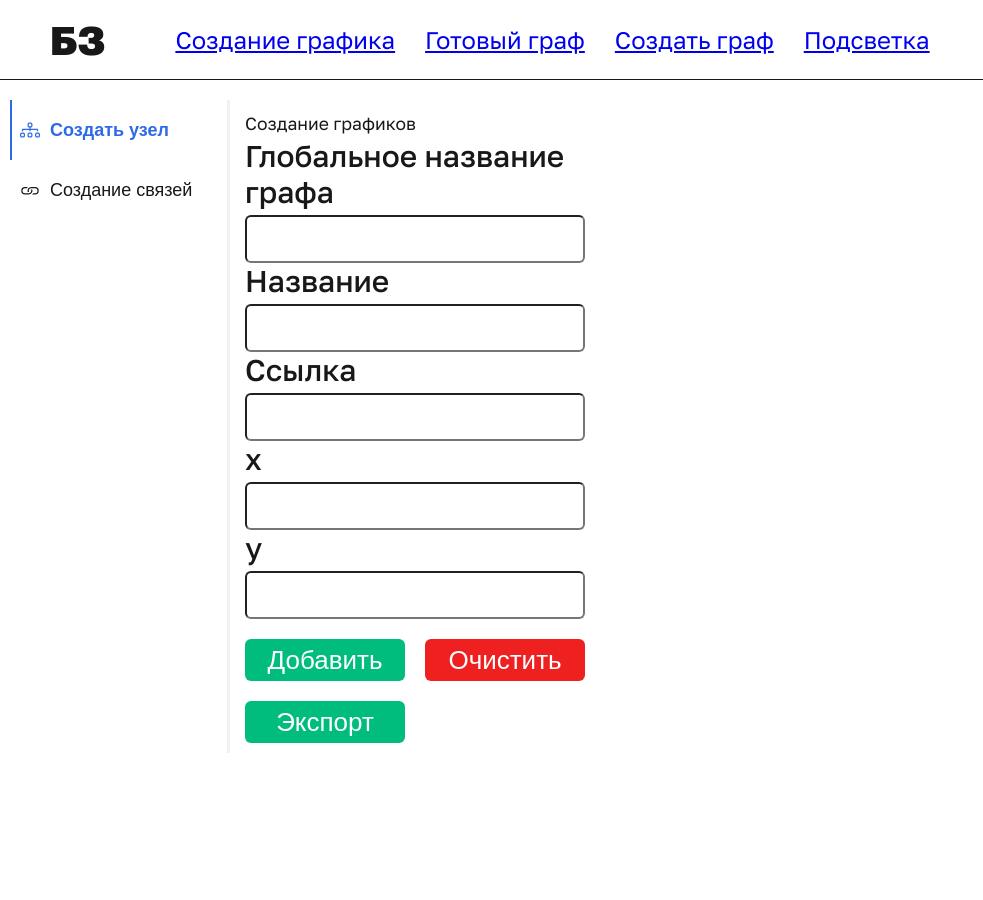
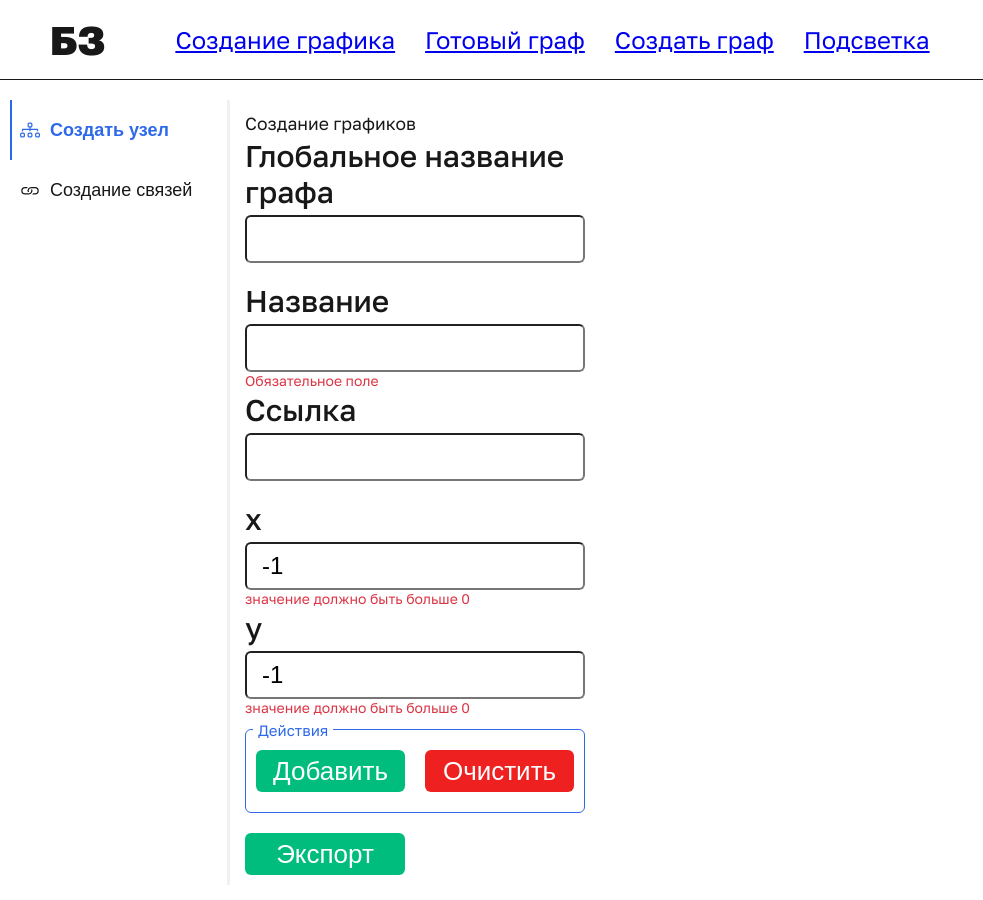
Before and after one commit to NoNamePablos/vueviplomrepo, a Vue app in the folder graph/: page /#/grpah-creater in a window 1280 px wide. Shown: the whole page, without its empty margins (0-983 px from the left). Built offline with nearby package versions, Linux system fonts and the light colour scheme.

Commit message:
Сделал валидацию улучшил компонент инпута,формы,кнопки

```diff
--- a/graph/package.json
+++ b/graph/package.json
@@ -11,6 +11,7 @@
     "echarts": "^5.4.1",
     "highlight.js": "^11.7.0",
     "sass": "^1.58.3",
+    "uuidv4": "^6.2.13",
     "vue": "^3.2.47",
     "vue-router": "^4.1.6"
   },
--- a/graph/src/components/previewCard/PreviewCard.vue
+++ b/graph/src/components/previewCard/PreviewCard.vue
@@ -14,11 +14,11 @@
     <div class="preview-card__body" v-else>
 
       <div class="preview-card__prop">
-        <h3 class="preview-card__prop-title">От:</h3>
+        <h3 class="preview-card__prop-title">Откуда:</h3>
         <div class="preview-card__title">{{ data?.source?.name}}</div>
       </div>
       <div class="preview-card__prop">
-        <h3 class="preview-card__prop-title">К:</h3>
+        <h3 class="preview-card__prop-title">Куда:</h3>
         <div class="preview-card__title">{{ data?.target?.name }}</div>
       </div>
     </div>
--- a/graph/src/components/ui/BaseButton.vue
+++ b/graph/src/components/ui/BaseButton.vue
@@ -1,5 +1,5 @@
 <template>
-  <button class="button" :class="classes">
+  <button class="button" :disabled="isDisabled||false"  :class="classes">
     <slot></slot>
   </button>
 </template>
@@ -7,7 +7,17 @@
 <script setup>
 import {defineProps} from 'vue';
 const props=defineProps({
-  classes: { type:Array }
+  classes: { type:Array },
+  btype:{
+    type:String,
+    required:false,
+    default:'button'
+  },
+  isDisabled:{
+    type:Boolean,
+    required:false,
+    default:false
+  }
 })
 
 </script>
--- /dev/null
+++ b/graph/src/components/ui/BaseForm.vue
@@ -0,0 +1,46 @@
+<template>
+  <form class="form" @submit.prevent="handleSubmit">
+    <div class="form-fields">
+      <slot name="form-field"></slot>
+    </div>
+    <div class="form-group">
+      <span class="form-group__label">Действия</span>
+      <base-button :classes="['button-green']" type="submit" >Добавить</base-button>
+      <slot name="form-button"></slot>
+    </div>
+  </form>
+</template>
+
+<script setup>
+  const props=defineProps({
+    handleSubmit:{
+      type:Function,
+      default:()=>null,
+      required:true,
+    }
+  })
+
+</script>
+
+<style lang="scss" scoped>
+  .form{
+    &-group{
+      position: relative;
+      margin-top: 10px;
+      display: grid;
+      grid-template-columns: 1fr 1fr;
+      gap: 20px;
+      padding: 20px 10px;
+      border: 1px solid #2d69e8;
+      border-radius: 6px;
+      &__label{
+        position: absolute;
+        top: -15px;
+        background-color: white;
+        color:#2d69e8;
+        padding: 3px 5px;
+        left: 7px;
+      }
+    }
+  }
+</style>
--- a/graph/src/components/ui/BaseInput.vue
+++ b/graph/src/components/ui/BaseInput.vue
@@ -2,18 +2,19 @@
   <div class="input">
     <h3  class="input-title"><slot></slot></h3>
     <label >
-      <input :type="type" class="" :disabled="disabled"  :value="disabled?defaultValue:modelValue"    @input="$emit('update:modelValue', $event.target.value)">
+      <input :type="type" class="" :disabled="disabled"  :required="isRequired" :value="disabled?defaultValue:modelValue" @blur="handleBlur"   @input="$emit('update:modelValue', $event.target.value)">
     </label>
+    <span v-if="error" class="error">{{ error }}</span>
   </div>
 
 </template>
 
 <script setup>
-import {ref, defineEmits, defineProps, onMounted} from 'vue';
-const inputValue=ref('');
+import {ref, defineEmits, defineProps, onMounted, watch, computed} from 'vue';
+
 const emit=defineEmits(['update:modelValue','disabled-emit'])
 const props = defineProps({
-  modelValue: { type: String, required: true },
+  modelValue: { type: [String,Number], required: true },
   type:{
     type:String,
     required:false,
@@ -28,8 +29,23 @@ const props = defineProps({
     type:Boolean,
     required:false,
     default:false,
+  },
+  isRequired:{
+    type:Boolean,
+    required:false,
+  },
+  validation:{
+    type:Function,
+    default:()=>null,
   }
 })
+const errors=ref({});
+const error=computed(()=>props.validation(props.modelValue));
+
+const handleBlur=()=>{
+  const error=props.validation(props.modelValue);
+  errors.value=error;
+}
 onMounted(()=>{
   if(props?.disabled!=null&&props.disabled){
     emit('disabled-emit',props.defaultValue);
@@ -39,6 +55,8 @@ onMounted(()=>{
 
 <style lang="scss" scoped>
 .input {
+  padding-bottom: 20px;
+  position: relative;
   &-title{
     font-size: 30px;
     line-height: 36px;
@@ -55,5 +73,14 @@ onMounted(()=>{
     font-size: 24px;
     line-height: 34px;
   }
+  .error {
+    position: absolute;
+    bottom: 0;
+    left: 0;
+    color: #dc3545;
+    font-size: 0.875rem;
+    margin-top: 0.25rem;
+    display: block;
+  }
 }
 </style>
--- a/graph/src/components/ui/index.js
+++ b/graph/src/components/ui/index.js
@@ -3,6 +3,7 @@ import BaseButton from "@/components/ui/BaseButton.vue";
 import BaseInputClickable from "@/components/ui/BaseInputClickable.vue";
 import BaseSelect from "@/components/ui/BaseSelect.vue";
 import VueSelect from "@/components/ui/VueSelect.vue";
+import BaseForm from "@/components/ui/BaseForm.vue";
 
 
-export default [BaseInput,BaseButton,BaseInputClickable,BaseSelect,VueSelect]
+export default [BaseInput,BaseButton,BaseInputClickable,BaseSelect,VueSelect,BaseForm]
--- a/graph/src/hooks/useCardGraph.js
+++ b/graph/src/hooks/useCardGraph.js
@@ -7,8 +7,8 @@ export const useCardGraph=()=>{
     })
     const graphNode=ref({
         name:"",
-        x:"",
-        y:"",
+        x:-1,
+        y:-1,
         link:""
     })
     const graphLinkFields=ref({
@@ -69,8 +69,8 @@ export const useCardGraph=()=>{
 
     const clearGraphNode=()=>{
         graphNode.value.name="";
-        graphNode.value.x="";
-        graphNode.value.y="";
+        graphNode.value.x=-1;
+        graphNode.value.y=-1;
         graphNode.value.link="";
     }
     const appendItem=()=>{
--- a/graph/src/router/router.js
+++ b/graph/src/router/router.js
@@ -3,6 +3,7 @@ import CreateGraph from "@/views/CreateGraph.vue";
 import LoadGraph from "@/views/LoadGraph.vue";
 import CreateGraphOnce from "@/views/CreateGraphOnce.vue";
 import HigilightCode from "@/views/HigilightCode.vue";
+import Polygon from "@/views/Polygon.vue";
 
 const routes=[
     {
@@ -19,6 +20,10 @@ const routes=[
     },{
         path:"/highlight",
         component: HigilightCode
+    },
+    {
+        path:"/polygon",
+        component: Polygon,
     }
 ]
 
--- a/graph/src/views/CreateGraph.vue
+++ b/graph/src/views/CreateGraph.vue
@@ -10,6 +10,7 @@ import {radiogroup} from "@/utils/radiogroup.routes";
 import Header from "@/components/Header.vue";
 import PreviewList from "@/components/PreviewList.vue";
 import BaseLayout from "@/components/BaseLayout.vue";
+import BaseForm from "@/components/ui/BaseForm.vue";
 ///graph import
 
 
@@ -57,7 +58,20 @@ const selectSelectItem=ref({
 computed(()=>{
   return selectSelectItem;
 })
+function validateName(value) {
+  if (!value) {
+    return 'Обязательное поле'
+  }
+}
+function validateNumber(value) {
+  if (value<=0) {
+    return 'Значение должно быть больше 0'
+  }
+}
 
+const handleSubmit=()=>{
+  appendChartItem();
+}
 </script>
 
 <template>
@@ -73,26 +87,26 @@ computed(()=>{
           </preview-list>
         </div>
         <div class="tab-item-body">
-          <form @submit.prevent action="" class="tab-item-form">
+          <base-form :handle-submit="handleSubmit" class="tab-item-form">
+            <template #form-field>
               <div class="radio-group">
                 <BaseInputClickable v-for="radio in radiogroup"  :is-locked="isLockedRadio" :selected="radio.selected"  v-model:value="chartNode.type" :title="radio.title" :name="radio.radiotype">
                   <component :is=" radio.component"></component>
                 </BaseInputClickable>
               </div>
-            <base-input v-model="chartNode.title">
+              <base-input v-model="chartNode.title" :is-required="true"  :validation="validateName">
                 Название
               </base-input>
-            <base-input :type="'number'" v-model="chartNode.value">
+              <base-input  type="number" v-model="chartNode.value" :is-required="true" :validation="validateNumber">
                 Количество
               </base-input>
-            <div class="tab-item-form__controls">
-              <base-button :classes="['button-green']" @click="appendChartItem">Добавить</base-button>
+
+            </template>
+            <template #form-button>
               <base-button :classes="['button-red']" @click="clearChartItem">Очистить</base-button>
-            </div>
-            <div class="tab-item-form__controls">
               <base-button :classes="['button-green']" @click="exportChartData">Экспорт</base-button>
-            </div>
-          </form>
+            </template>
+          </base-form>
         </div>
         <!--      <div class="graph-editor__controls">
                 <base-button :classes="['button-green']" @click="saveGraphEditor">Сохранить</base-button>
--- a/graph/src/views/CreateGraphOnce.vue
+++ b/graph/src/views/CreateGraphOnce.vue
@@ -12,27 +12,28 @@
          </preview-list>
        </div>
        <div class="tab-item-body">
-         <form @submit.prevent action="" class="tab-item-form">
-           <base-input v-model="graphGlobSettings.title">
+         <base-input :is-required="false" v-model="graphGlobSettings.title"  >
            Глобальное название графа
          </base-input>
-           <base-input v-model="graphNode.name">
+         <base-form :handle-submit="handleSubmit">
+           <template #form-field>
+             <base-input :is-required="true" v-model="graphNode.name" :validation="validateName">
                Название
              </base-input>
-           <base-input v-model="graphNode.link" >
+             <base-input :is-required="false" v-model="graphNode.link"  >
                Ссылка
              </base-input>
-           <base-input :type="'number'" v-model="graphNode.x" >
+             <base-input :is-required="true" type="number" v-model="graphNode.x" :validation="validateNumber" >
                x
              </base-input>
-           <base-input :type="'number'" v-model="graphNode.y" >
+             <base-input :is-required="true"  type="number" v-model="graphNode.y"  :validation="validateNumber" >
                y
              </base-input>
-           <div class="tab-item-form__controls">
-             <base-button :classes="['button-green']" @click="appendItem">Добавить</base-button>
-             <base-button :classes="['button-red']" @click="clearGraphNode">Очистить</base-button>
-           </div>
-         </form>
+           </template>
+          <template #form-button>
+            <base-button :classes="['button-red']" @click="">Очистить</base-button>
+          </template>
+         </base-form>
        </div>
      </base-tab-item>
      <base-tab-item v-if="selectedGraphTab==='SetLinks'">
@@ -45,9 +46,9 @@
          </preview-list>
        </div>
        <div class="tab-item-body">
-         <p>source</p>
+         <p>Откуда</p>
          <vue-select @v-selected="selectedFieldSource"  :selected="graphLinkFields.source?.name"  :data="graphNodeList"></vue-select>
-         <p>target</p>
+         <p>Куда</p>
          <vue-select @v-selected="selectedFieldTarget"  :selected="graphLinkFields.target?.name"  :data="graphNodeList"></vue-select>
        </div>
        <div class="tab-item-form__controls">
@@ -80,6 +81,7 @@ import PreviewCardGraph from "@/components/previewCard/PreviewCardGraph.vue";
 import PreviewList from "@/components/PreviewList.vue";
 import BaseLayout from "@/components/BaseLayout.vue";
 import PreviewCard from "@/components/previewCard/PreviewCard.vue";
+import BaseForm from "@/components/ui/BaseForm.vue";
 
 const selectedGraphTab=ref(tabGraph[0].name)
 const exportData=ref({
@@ -91,6 +93,19 @@ const exportData=ref({
   links:[]
 })
 
+const handleSubmit=()=>{
+  appendItem();
+}
+function validateName(value) {
+  if (!value) {
+    return 'Обязательное поле'
+  }
+}
+function validateNumber(value) {
+  if (value<=0) {
+    return 'значение должно быть больше 0'
+  }
+}
 
 const exportGraphData=()=>{
   exportData.value.title=graphGlobSettings.value.title;
--- /dev/null
+++ b/graph/src/views/Polygon.vue
@@ -0,0 +1,46 @@
+<script setup>
+
+import {ref, computed, toRaw, onMounted} from "vue";
+import BaseLayout from "@/components/BaseLayout.vue";
+import Form from "@/components/ui/BaseForm.vue";
+const formValid=ref({
+  name:"",
+  number:-1,
+})
+function validateName(value) {
+  if (!value) {
+    return 'Name is required'
+  }
+}
+function validateNumber(value) {
+  if (value<=0) {
+    return 'Number > 0'
+  }
+}
+
+
+
+const valid=()=>{
+  console.log("123");
+}
+
+
+</script>
+
+<template>
+  <BaseLayout style="margin-top:200px;">
+    <BaseForm :handle-submit="valid">
+      <base-input :is-required="true" v-model="formValid.name" :validation="validateName">
+        Название
+      </base-input>
+      <base-input :is-required="true" type="number" v-model="formValid.number" :validation="validateNumber" >
+        x
+      </base-input>
+    </BaseForm>
+
+  </BaseLayout>
+</template>
+
+<style lang="scss" scoped>
+
+</style>
```
Also changed, not shown: 1 other file (tests, documents, lock files or other folders). Lines whose indentation alone changed are shown as unchanged.
